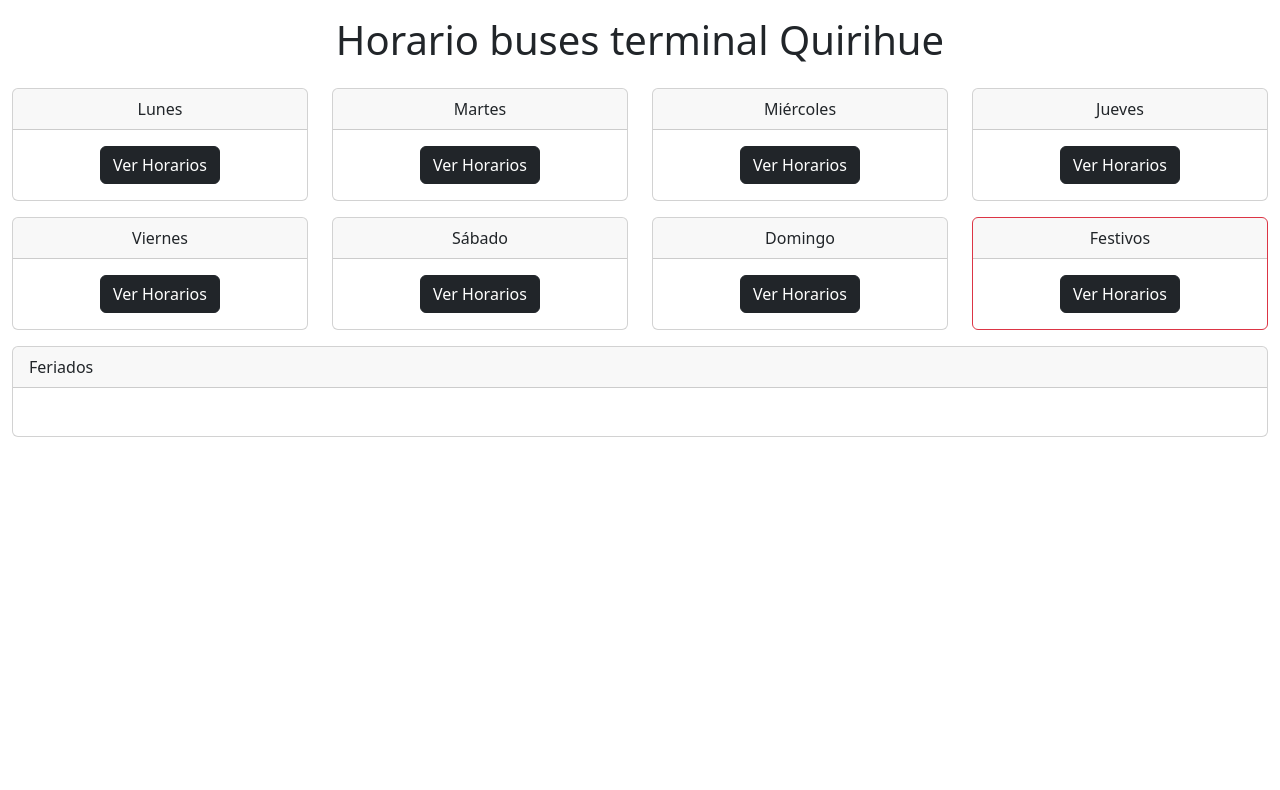
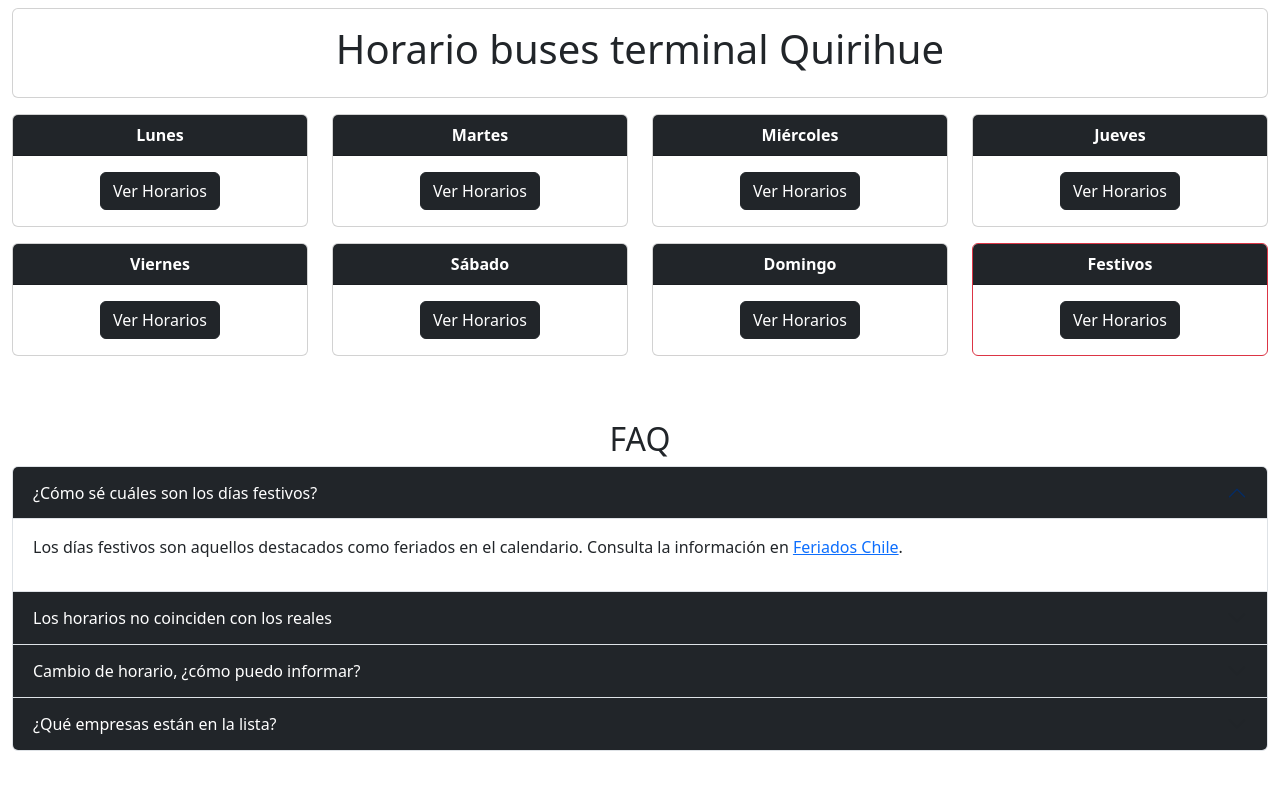
Before and after one commit to sorodriguezz/horarios-buses, an Angular app: page / in a window 1280 px wide. Shown: the top 790 px of the page. Built offline with nearby package versions, Linux system fonts and the light colour scheme.

Commit message:
Enhance layout and styling of home and schedules components with Bootstrap integration; add FAQ section for user guidance

```diff
--- a/src/app/home/home.component.html
+++ b/src/app/home/home.component.html
@@ -1,22 +1,20 @@
-<h1 class="text-center m-3 mb-4">Horario buses terminal Quirihue</h1>
+<div class="container-fluid mt-2">
+  <div class="card">
+    <h1 class="text-center m-3 mb-4">Horario buses terminal Quirihue</h1>
+  </div>
+</div>
 
 @if(data.schedules.length){
-<div class="container-fluid mt-3">
+<div class="container-fluid mt-3 mb-5">
   <div class="row">
     @for (schedule of data.schedules; track $index) {
     <div class="col-sm-6 col-md-4 col-lg-3 mb-3">
-      <div
-        class="card"
-        [ngClass]="schedule.day == 'festivos' ? 'border border-danger' : ''"
-      >
-        <div class="card-header text-center">
-          {{ schedule.day | titlecase }}
+      <div class="card" [ngClass]="schedule.day == 'festivos' ? 'border border-danger' : ''">
+        <div class="card-header text-center bg-dark text-white">
+          <strong>{{ schedule.day | titlecase }}</strong>
         </div>
         <div class="card-body text-center">
-          <a
-            [routerLink]="['/schedule', schedule.day.toLowerCase()]"
-            class="btn btn-dark"
-          >
+          <a [routerLink]="['/schedule', schedule.day.toLowerCase()]" class="btn btn-dark">
             Ver Horarios
           </a>
         </div>
@@ -26,19 +24,70 @@
   </div>
 </div>
 }
-
-<div class="container-fluid mb-3">
-  <div class="card">
-    <div class="card-header">Feriados</div>
-    <div class="card-body">
-      <ul>
-        @for (holidays of data.holidaysDays; track $index) {
-        <li>
-          {{ holidays.day }} {{ holidays.month | titlecase }} -
-          {{ holidays.name | titlecase }}
-        </li>
-        }
-      </ul>
+<div class="container-fluid mb-4">
+  <div>
+    <h2 class="text-center">
+      FAQ
+    </h2>
+  </div>
+  <div class="accordion" id="faqAccordion">
+    <div class="accordion-item">
+      <h2 class="accordion-header" id="headingOne">
+        <button class="accordion-button bg-dark text-white" type="button" data-bs-toggle="collapse"
+          data-bs-target="#collapseOne" aria-expanded="true" aria-controls="collapseOne">
+          ¿Cómo sé cuáles son los días festivos?
+        </button>
+      </h2>
+      <div id="collapseOne" class="accordion-collapse collapse show" aria-labelledby="headingOne"
+        data-bs-parent="#faqAccordion">
+        <div class="accordion-body">
+          <p>Los días festivos son aquellos destacados como feriados en el calendario. Consulta la información en <a
+              target="_blank" href="https://www.feriadoschilenos.cl/2021-2030.html">Feriados Chile</a>.</p>
+        </div>
+      </div>
+    </div>
+    <div class="accordion-item">
+      <h2 class="accordion-header" id="headingTwo">
+        <button class="accordion-button collapsed bg-dark text-white" type="button" data-bs-toggle="collapse"
+          data-bs-target="#collapseTwo" aria-expanded="false" aria-controls="collapseTwo">
+          Los horarios no coinciden con los reales
+        </button>
+      </h2>
+      <div id="collapseTwo" class="accordion-collapse collapse" aria-labelledby="headingTwo"
+        data-bs-parent="#faqAccordion">
+        <div class="accordion-body">
+          <p>Estos horarios han sido extraídos de las boleterías. Si un bus sale antes o después del horario indicado,
+            se debe a variaciones gestionadas por la empresa o el chofer.</p>
+        </div>
+      </div>
+    </div>
+    <div class="accordion-item">
+      <h2 class="accordion-header" id="headingThree">
+        <button class="accordion-button collapsed bg-dark text-white" type="button" data-bs-toggle="collapse"
+          data-bs-target="#collapseThree" aria-expanded="false" aria-controls="collapseThree">
+          Cambio de horario, ¿cómo puedo informar?
+        </button>
+      </h2>
+      <div id="collapseThree" class="accordion-collapse collapse" aria-labelledby="headingThree"
+        data-bs-parent="#faqAccordion">
+        <div class="accordion-body">
+          <p>Si tienes información sobre un horario que no aparece en la lista, puedes comunicarlo en la sección de
+            contacto.</p>
+        </div>
+      </div>
+    </div>
+        <div class="accordion-item">
+      <h2 class="accordion-header" id="headingFour">
+        <button class="accordion-button collapsed bg-dark text-white" type="button" data-bs-toggle="collapse"
+          data-bs-target="#collapseFour" aria-expanded="false" aria-controls="collapseFour">
+          ¿Qué empresas están en la lista?
+        </button>
+      </h2>
+      <div id="collapseFour" class="accordion-collapse collapse" aria-labelledby="headingFour" data-bs-parent="#faqAccordion">
+        <div class="accordion-body">
+          <p>Por el momento se encuentran: Jara e Hijos y Vía Itata.</p>
+        </div>
+      </div>
     </div>
   </div>
 </div>
--- a/src/app/schedules/schedules.component.html
+++ b/src/app/schedules/schedules.component.html
@@ -2,7 +2,9 @@
   <a [routerLink]="['/']" class="btn btn-dark">
     Volver a la página principal
   </a>
-  <h1 class="m-3 text-center">{{ scheduleDay.day | uppercase }}</h1>
+  <div class="card mt-3">
+    <h1 class="text-center">{{ scheduleDay.day | uppercase }}</h1>
+  </div>
 </div>
 
 @if(data.schedules.length){
@@ -11,20 +13,14 @@
     @for (day of scheduleDay.schedule; track $index) {
     <div class="col-sm-6 col-md-4 col-lg-3 mb-3">
       <div class="card">
-        <div class="card-header text-center">
+        <div class="card-header text-center bg-dark text-white">
           {{ day.time }}
         </div>
         <div class="card-body">
-          <h5 class="text-center">
-            {{ day.from | titlecase }} ➟ {{ day.to | titlecase }}
-          </h5>
-          <p class="card-text">
-            <strong>Empresa: </strong>{{ day.company | titlecase }}
+          <p class="h2 text-center">{{ day.from | titlecase }} ➟ {{ day.to | titlecase }}</p>
+          <p class="text-center text-muted">{{ day.company | titlecase }}
           </p>
-          <p class="card-text">
-            <strong>Adicional: </strong
-            ><span *ngIf="day.additional">{{ day.additional }}</span>
-          </p>
+          <span class="text-uppercase text-muted">{{ day.additional || '-' }}</span>
         </div>
       </div>
     </div>
```
